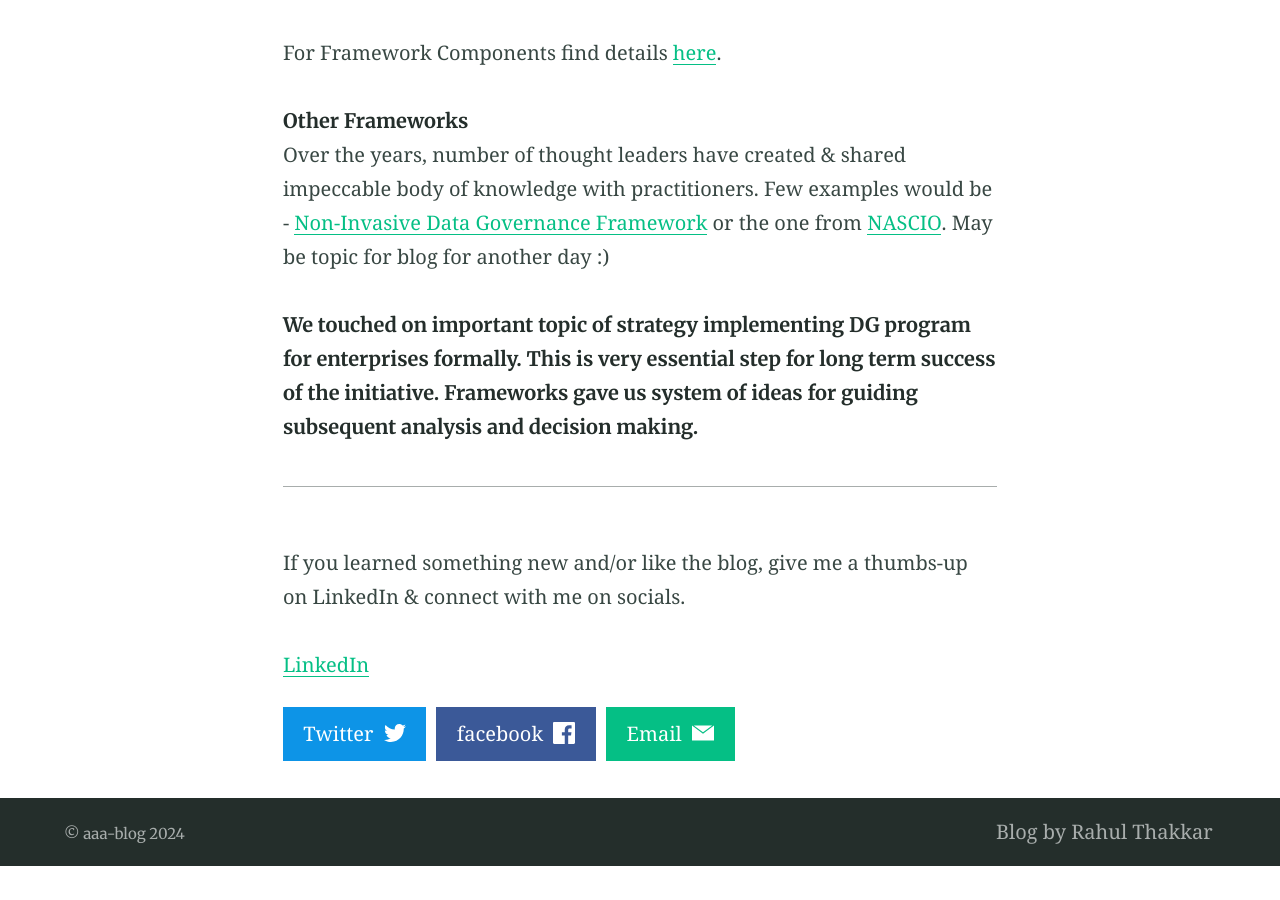
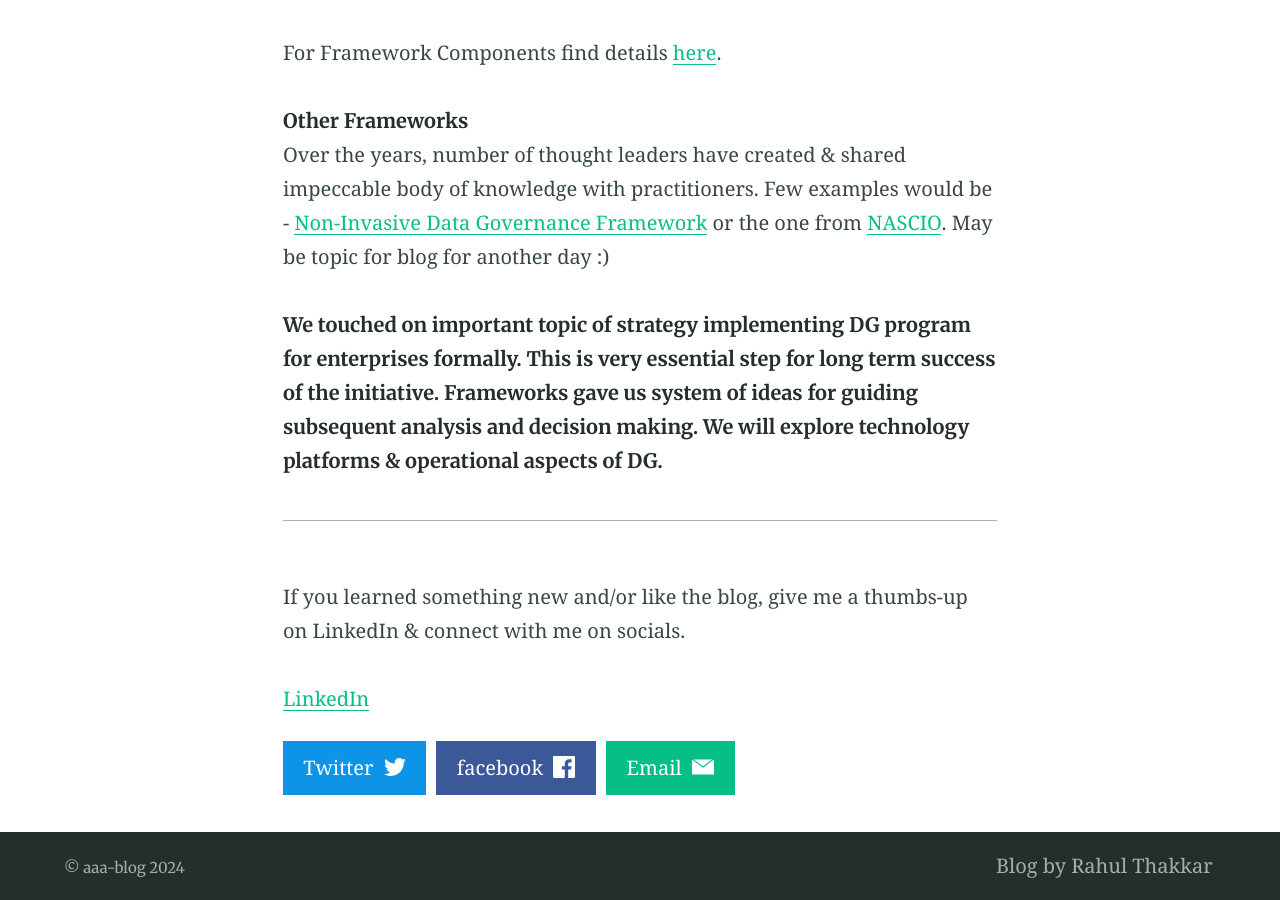
Before and after one commit to aaa-blog/aaa-blog.github.io, a Jekyll site: the page built from _posts/2024-06-18-dem-data-gov-p2.md, in a window 1280 px wide and 900 px high, scrolled down 2891 px. Built offline with Jekyll 4.4.1, drawn with Linux system fonts in a browser that asks for light colours; before the commit the page ends 3757 px from its top, so only the background shows below that.

Commit message:
dg_p2_c5

```diff
--- a/_posts/2024-06-18-dem-data-gov-p2.md
+++ b/_posts/2024-06-18-dem-data-gov-p2.md
@@ -52,7 +52,7 @@ For Framework Components find details [here](https://datagovernance.com/the-dgi-
 
 Over the years, number of thought leaders have created & shared impeccable body of knowledge with practitioners. Few examples would be - [Non-Invasive Data Governance Framework](https://datagovernance.com/the-dgi-data-governance-framework/dgi-data-governance-framework-components/ "Non-Invasive Data Governance Framework") or the one from [NASCIO](https://datagovernance.com/the-dgi-data-governance-framework/dgi-data-governance-framework-components/ "NASCIO"). May be topic for blog for another day :)
 
-###### We touched on important topic of strategy implementing DG program for enterprises formally. This is very essential step for long term success of the initiative. Frameworks gave us system of ideas for guiding subsequent analysis and decision making.
+###### We touched on important topic of strategy implementing DG program for enterprises formally. This is very essential step for long term success of the initiative. Frameworks gave us system of ideas for guiding subsequent analysis and decision making. We will explore technology platforms & operational aspects of DG.
 ________________________________________________________________________________________________________________________________
 
 
```
